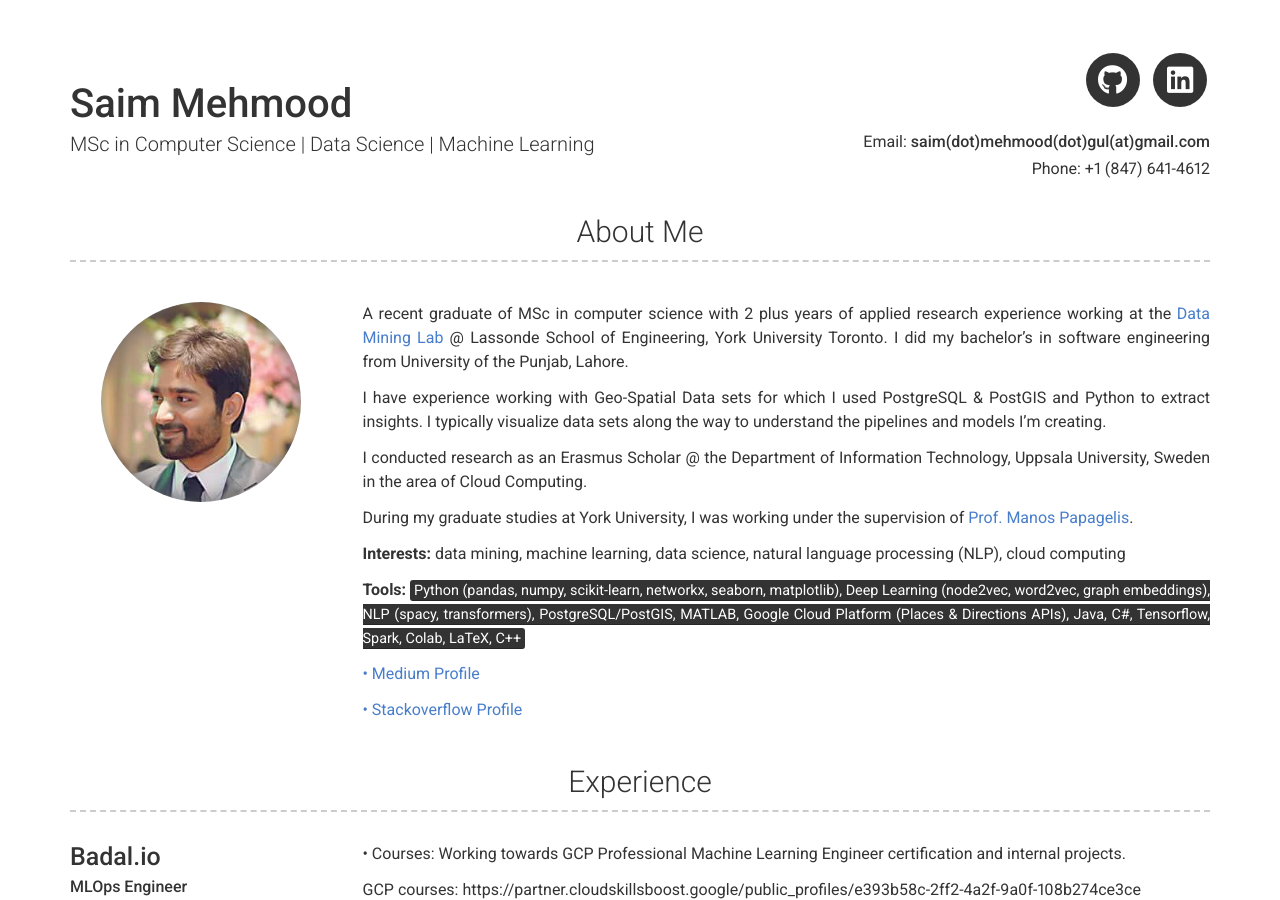
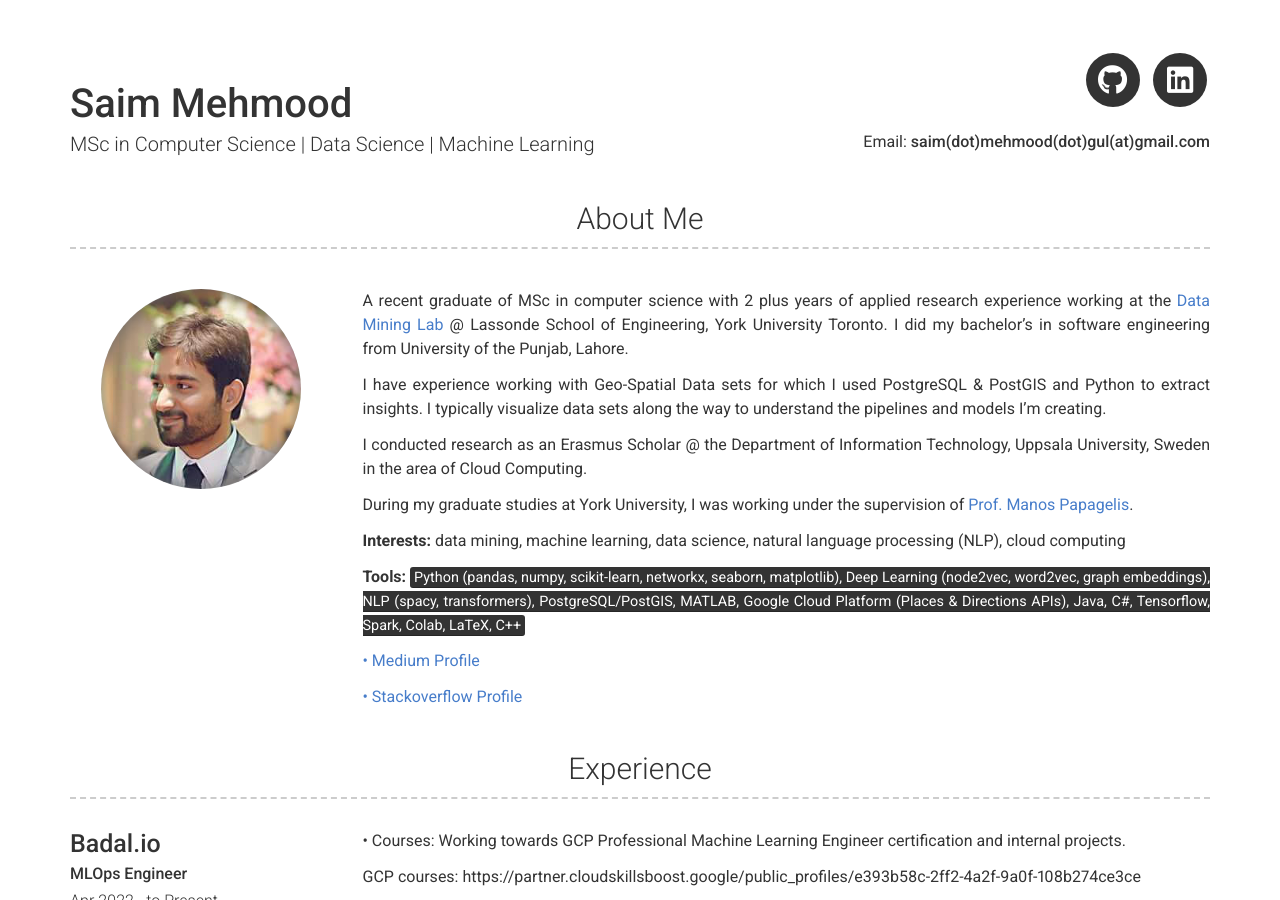
Before and after one commit to saimmehmood/saimmehmood.github.io, a Jekyll site: the page built from index.md, in a window 1280 px wide and 900 px high. Built offline with Jekyll 4.4.1, drawn with Linux system fonts in a browser that asks for light colours; nearby versions of some CDN libraries; some of the changed lines change nothing that is shown.

Commit message:
update config file

```diff
--- a/_config.yml
+++ b/_config.yml
@@ -8,7 +8,7 @@ darkmode: false
 name: Saim Mehmood
 title: MSc in Computer Science | Data Science | Machine Learning
 email: saim(dot)mehmood(dot)gul(at)gmail.com
-phone: +1 (847) 641-4612
+#phone: +1 (847) 641-4612
 #website: saimmemhmood.com
 
 # Social links
```
